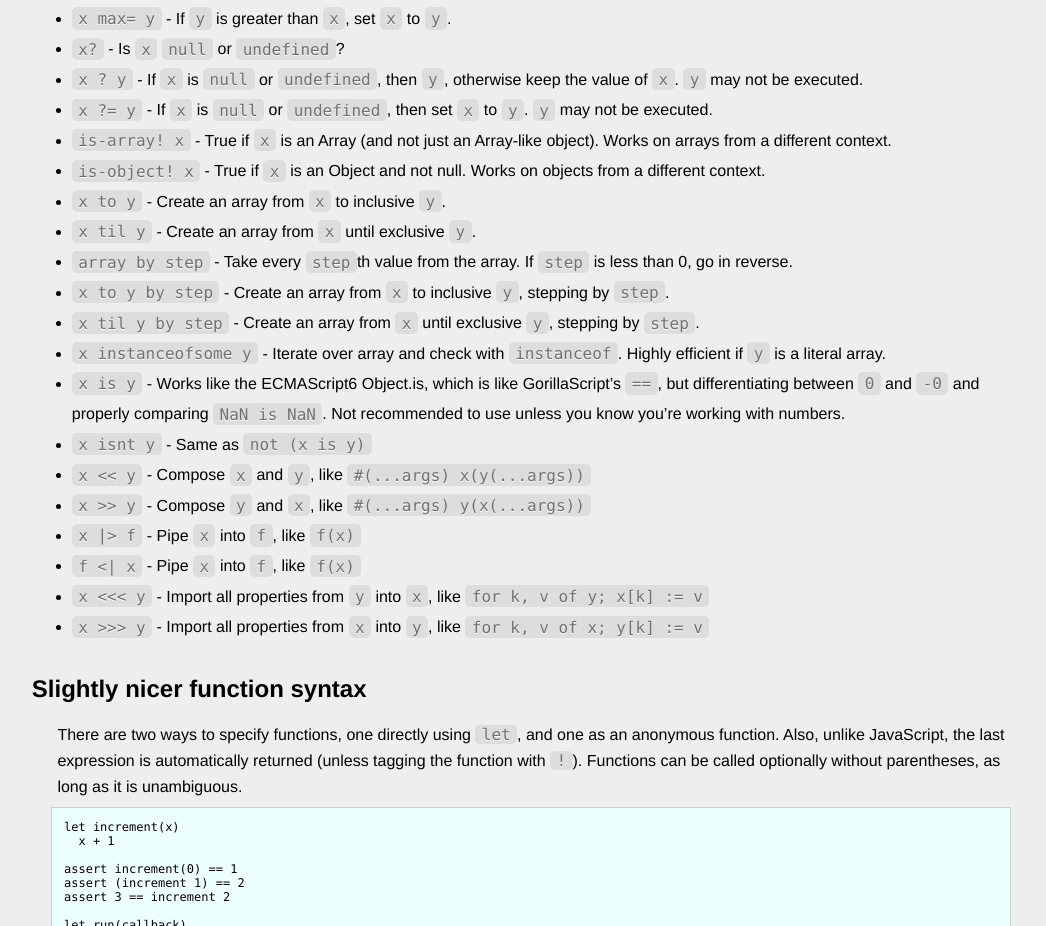
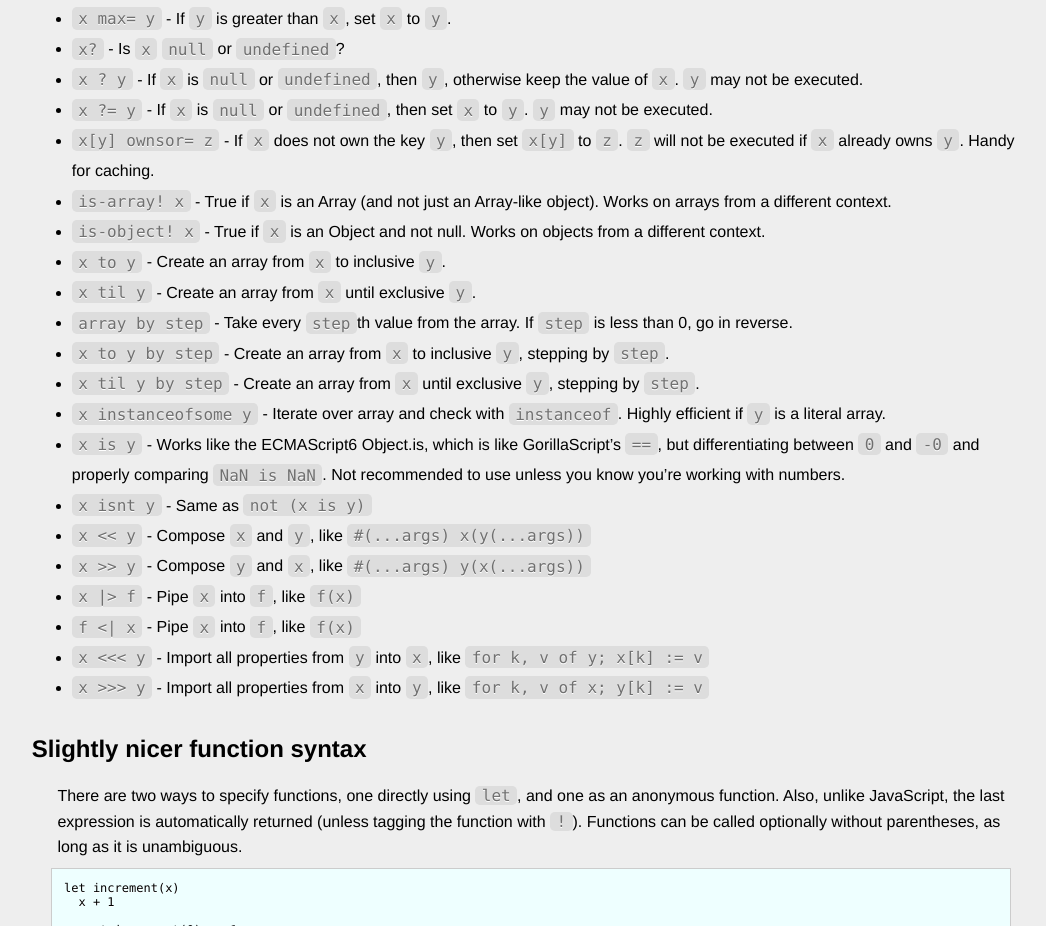
Before and after one commit to ckknight/gorillascript, a website: page index.html in a window 1280 px wide. Shown: the part 6203-7129 px from the top of the page, without its empty margins (109-1155 px from the left). Drawn offline with nearby package versions, Linux system fonts and the light colour scheme.

Commit message:
Add notes about ownsor=

```diff
--- a/index.html
+++ b/index.html
@@ -392,6 +392,7 @@ else
       <li><code class="language-gorillascript">x?</code> - Is <code class="language-gorillascript">x</code> <code class="language-gorillascript">null</code> or <code class="language-gorillascript">undefined</code>?</li>
       <li><code class="language-gorillascript">x ? y</code> - If <code class="language-gorillascript">x</code> is <code class="language-gorillascript">null</code> or <code class="language-gorillascript">undefined</code>, then <code class="language-gorillascript">y</code>, otherwise keep the value of <code class="language-gorillascript">x</code>. <code class="language-gorillascript">y</code> may not be executed.</li>
       <li><code class="language-gorillascript">x ?= y</code> - If <code class="language-gorillascript">x</code> is <code class="language-gorillascript">null</code> or <code class="language-gorillascript">undefined</code>, then set <code class="language-gorillascript">x</code> to <code class="language-gorillascript">y</code>. <code class="language-gorillascript">y</code> may not be executed.</li>
+      <li><code class="language-gorillascript">x[y] ownsor= z</code> - If <code class="language-gorillascript">x</code> does not own the key <code class="language-gorillascript">y</code>, then set <code class="language-gorillascript">x[y]</code> to <code class="language-gorillascript">z</code>. <code class="language-gorillascript">z</code> will not be executed if <code class="language-gorillascript">x</code> already owns <code class="language-gorillascript">y</code>. Handy for caching.</li>
       <li><code class="language-gorillascript">is-array! x</code> - True if <code class="language-gorillascript">x</code> is an Array (and not just an Array-like object). Works on arrays from a different context.</li>
       <li><code class="language-gorillascript">is-object! x</code> - True if <code class="language-gorillascript">x</code> is an Object and not null. Works on objects from a different context.</li>
       <li><code class="language-gorillascript">x to y</code> - Create an array from <code class="language-gorillascript">x</code> to inclusive <code class="language-gorillascript">y</code>.</li>
```
